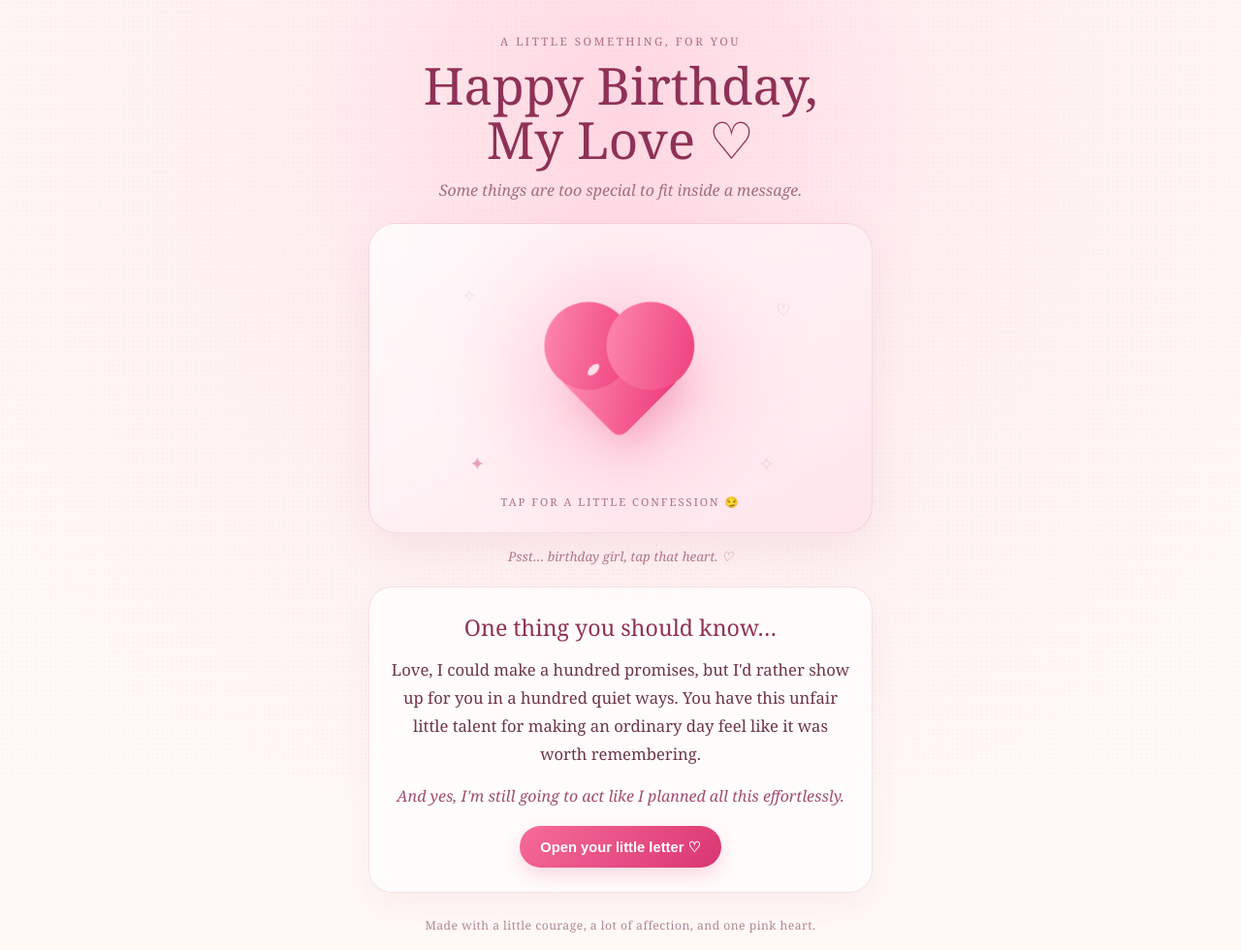
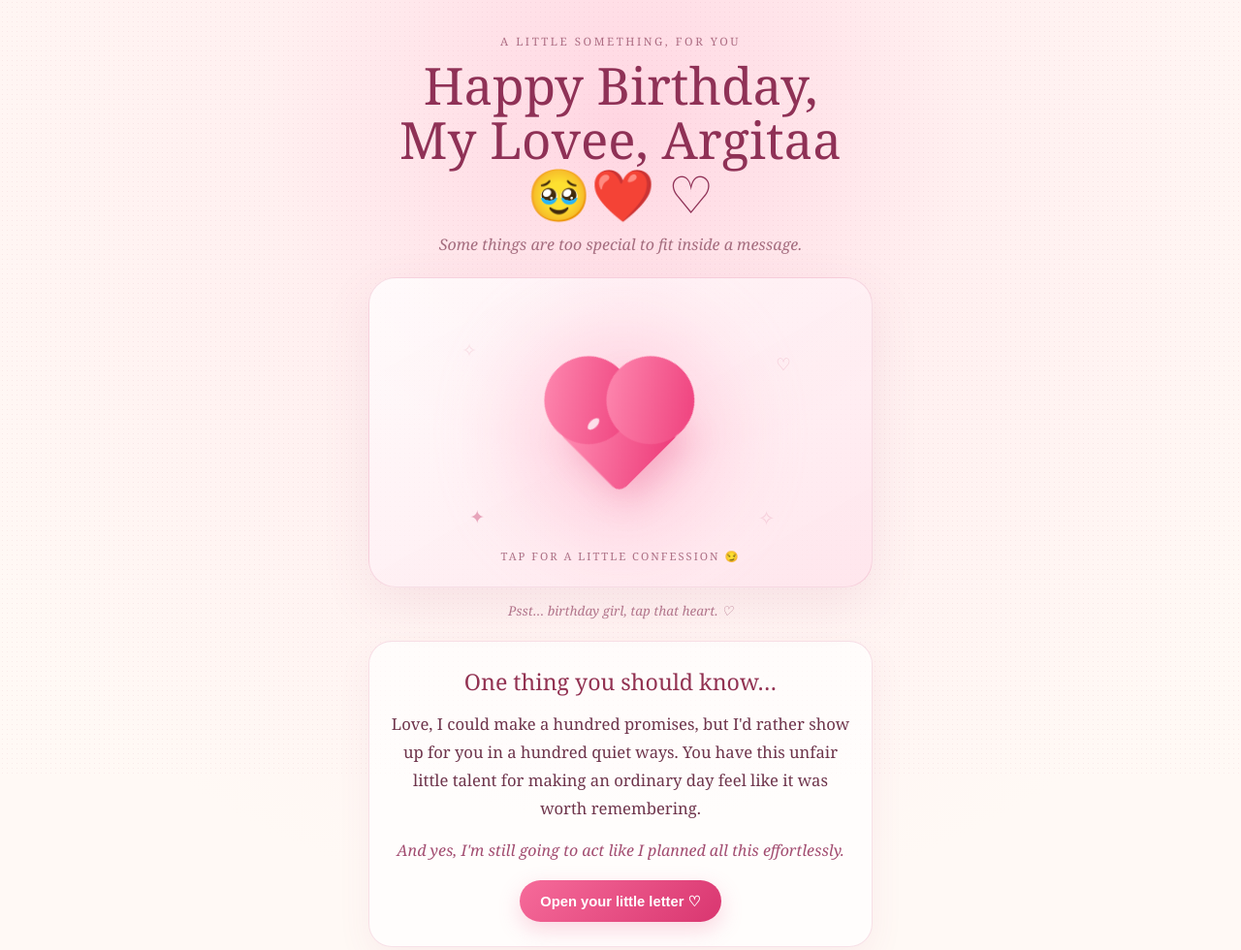
Before and after one commit to gangwarhemant8-pixel/Birthday-for-her, a plain HTML site: page index.html in a window 1280 px wide. Shown: the top 980 px of the page at 97% size. Drawn offline with Linux system fonts and the light colour scheme.

Commit message:
Update index.html

```diff
--- a/index.html
+++ b/index.html
@@ -67,7 +67,7 @@
 <div class="grain"></div>
 <main>
   <p class="eyebrow">a little something, for you</p>
-  <h1>Happy Birthday,<br><span id="herName">My Love</span> ♡</h1>
+  <h1>Happy Birthday,<br><span id="herName"> My Lovee, Argitaa 🥹❤️ </span> ♡</h1>
   <p class="sub">Some things are too special to fit inside a message.</p>
 
   <section class="scene" aria-label="Interactive pink heart">
```
